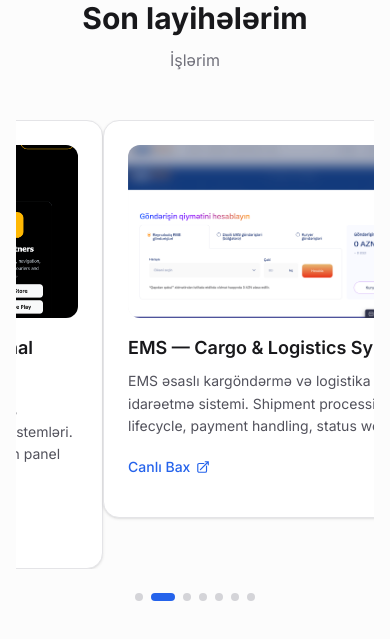
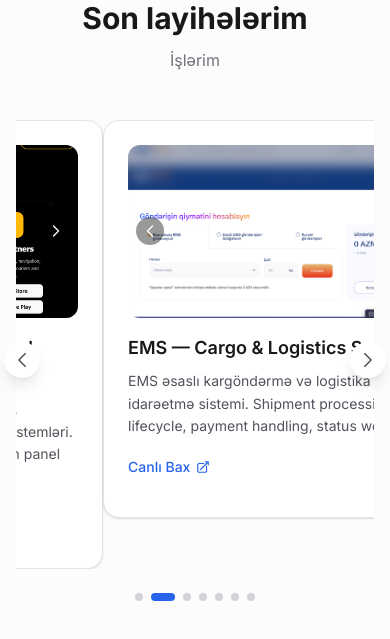
Before and after one commit to TuranHidayet/turanly, a Next.js app: page /az in a window 390 px wide. Shown: the part 840-1479 px from the top of the page. Built offline with nearby package versions, Linux system fonts and the light colour scheme.

Commit message:
mobilde el ile swipe desteyi elave olundu (sekiller ve projectler)

```diff
--- a/src/components/ImageSlider.tsx
+++ b/src/components/ImageSlider.tsx
@@ -1,6 +1,6 @@
 "use client";
 
-import { useState, useEffect, useCallback } from "react";
+import { useState, useEffect, useCallback, useRef } from "react";
 
 interface ImageSliderProps {
   images: string[];
@@ -11,6 +11,7 @@
 export function ImageSlider({ images, alt, aspectRatio = "16 / 9" }: ImageSliderProps) {
   const [current, setCurrent] = useState(0);
   const [isHovered, setIsHovered] = useState(false);
+  const touchStartX = useRef(0);
 
   const next = useCallback(() => {
     setCurrent((prev) => (prev + 1) % images.length);
@@ -19,6 +20,18 @@
   const prev = useCallback(() => {
     setCurrent((prev) => (prev - 1 + images.length) % images.length);
   }, [images.length]);
+
+  const handleTouchStart = useCallback((e: React.TouchEvent) => {
+    touchStartX.current = e.touches[0].clientX;
+  }, []);
+
+  const handleTouchEnd = useCallback((e: React.TouchEvent) => {
+    const diff = touchStartX.current - e.changedTouches[0].clientX;
+    if (Math.abs(diff) > 50) {
+      if (diff > 0) next();
+      else prev();
+    }
+  }, [next, prev]);
 
   useEffect(() => {
     if (images.length <= 1 || isHovered) return;
@@ -45,6 +58,8 @@
       style={{ aspectRatio }}
       onMouseEnter={() => setIsHovered(true)}
       onMouseLeave={() => setIsHovered(false)}
+      onTouchStart={handleTouchStart}
+      onTouchEnd={handleTouchEnd}
     >
       {images.map((src, i) => (
         <div
@@ -65,7 +80,7 @@
         <>
           <button
             onClick={prev}
-            className="absolute top-1/2 left-2 z-10 -translate-y-1/2 rounded-full bg-black/40 p-1.5 text-white opacity-0 transition-opacity hover:bg-black/60 group-hover:opacity-100"
+            className="absolute top-1/2 left-2 z-10 -translate-y-1/2 rounded-full bg-black/40 p-1.5 text-white transition-opacity hover:bg-black/60 md:opacity-0 md:group-hover:opacity-100"
           >
             <svg className="h-4 w-4" fill="none" viewBox="0 0 24 24" strokeWidth={2} stroke="currentColor">
               <path strokeLinecap="round" strokeLinejoin="round" d="M15.75 19.5L8.25 12l7.5-7.5" />
@@ -73,7 +88,7 @@
           </button>
           <button
             onClick={next}
-            className="absolute top-1/2 right-2 z-10 -translate-y-1/2 rounded-full bg-black/40 p-1.5 text-white opacity-0 transition-opacity hover:bg-black/60 group-hover:opacity-100"
+            className="absolute top-1/2 right-2 z-10 -translate-y-1/2 rounded-full bg-black/40 p-1.5 text-white transition-opacity hover:bg-black/60 md:opacity-0 md:group-hover:opacity-100"
           >
             <svg className="h-4 w-4" fill="none" viewBox="0 0 24 24" strokeWidth={2} stroke="currentColor">
               <path strokeLinecap="round" strokeLinejoin="round" d="M8.25 4.5l7.5 7.5-7.5 7.5" />
--- a/src/components/ProjectCarousel.tsx
+++ b/src/components/ProjectCarousel.tsx
@@ -1,6 +1,6 @@
 "use client";
 
-import { useState, useEffect, useCallback } from "react";
+import { useState, useEffect, useCallback, useRef } from "react";
 import { ProjectCard } from "./ProjectCard";
 
 interface Project {
@@ -39,10 +39,27 @@
 export function ProjectCarousel({ projects, lang, dict }: ProjectCarouselProps) {
   const windows = slidingWindows(projects, 1);
   const [page, setPage] = useState(0);
+  const touchStartX = useRef(0);
 
   const next = useCallback(() => {
     setPage((prev) => (prev + 1) % windows.length);
   }, [windows.length]);
+
+  const prev = useCallback(() => {
+    setPage((prev) => (prev - 1 + windows.length) % windows.length);
+  }, [windows.length]);
+
+  const handleTouchStart = useCallback((e: React.TouchEvent) => {
+    touchStartX.current = e.touches[0].clientX;
+  }, []);
+
+  const handleTouchEnd = useCallback((e: React.TouchEvent) => {
+    const diff = touchStartX.current - e.changedTouches[0].clientX;
+    if (Math.abs(diff) > 50) {
+      if (diff > 0) next();
+      else prev();
+    }
+  }, [next, prev]);
 
   useEffect(() => {
     const timer = setInterval(next, 5000);
@@ -52,7 +69,7 @@
   const descriptionKey = `description_${lang}` as keyof typeof projects[0];
 
   return (
-    <div>
+    <div className="relative" onTouchStart={handleTouchStart} onTouchEnd={handleTouchEnd}>
       <div className="overflow-hidden">
         <div
           className="flex transition-transform duration-700 ease-in-out"
@@ -80,6 +97,24 @@
       </div>
 
       {windows.length > 1 && (
+        <>
+          <button
+            onClick={prev}
+            className="absolute top-1/2 -left-3 z-10 -translate-y-1/2 rounded-full bg-white p-2 text-zinc-600 shadow-lg transition-colors hover:text-zinc-900 dark:bg-zinc-800 dark:text-zinc-400 dark:hover:text-zinc-100"
+          >
+            <svg className="h-5 w-5" fill="none" viewBox="0 0 24 24" strokeWidth={2} stroke="currentColor">
+              <path strokeLinecap="round" strokeLinejoin="round" d="M15.75 19.5L8.25 12l7.5-7.5" />
+            </svg>
+          </button>
+          <button
+            onClick={next}
+            className="absolute top-1/2 -right-3 z-10 -translate-y-1/2 rounded-full bg-white p-2 text-zinc-600 shadow-lg transition-colors hover:text-zinc-900 dark:bg-zinc-800 dark:text-zinc-400 dark:hover:text-zinc-100"
+          >
+            <svg className="h-5 w-5" fill="none" viewBox="0 0 24 24" strokeWidth={2} stroke="currentColor">
+              <path strokeLinecap="round" strokeLinejoin="round" d="M8.25 4.5l7.5 7.5-7.5 7.5" />
+            </svg>
+          </button>
+
           <div className="mt-6 flex justify-center gap-2">
             {windows.map((_, i) => (
               <button
@@ -91,6 +126,7 @@
               />
             ))}
           </div>
+        </>
       )}
     </div>
   );
```
Lines whose indentation alone changed are shown as unchanged.
